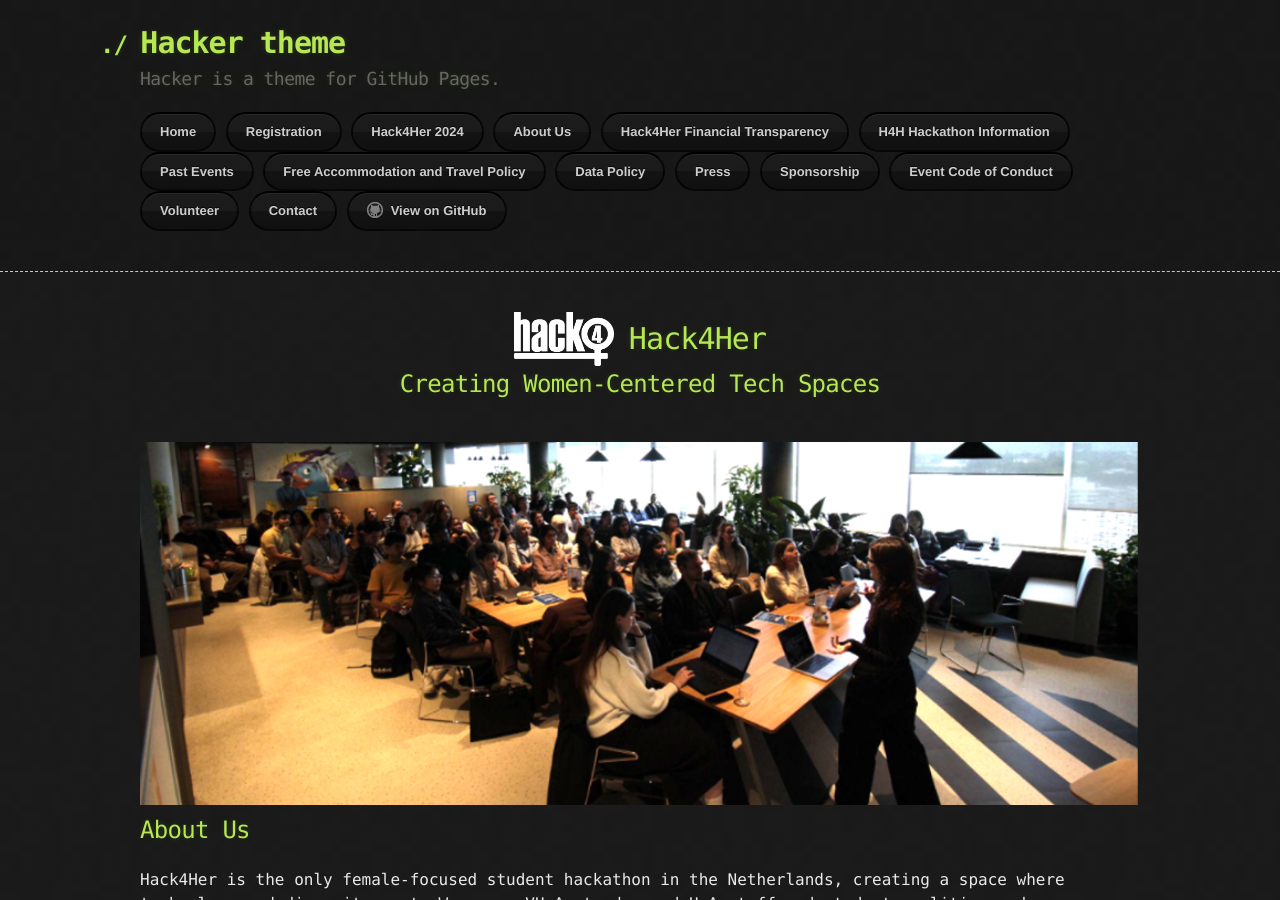
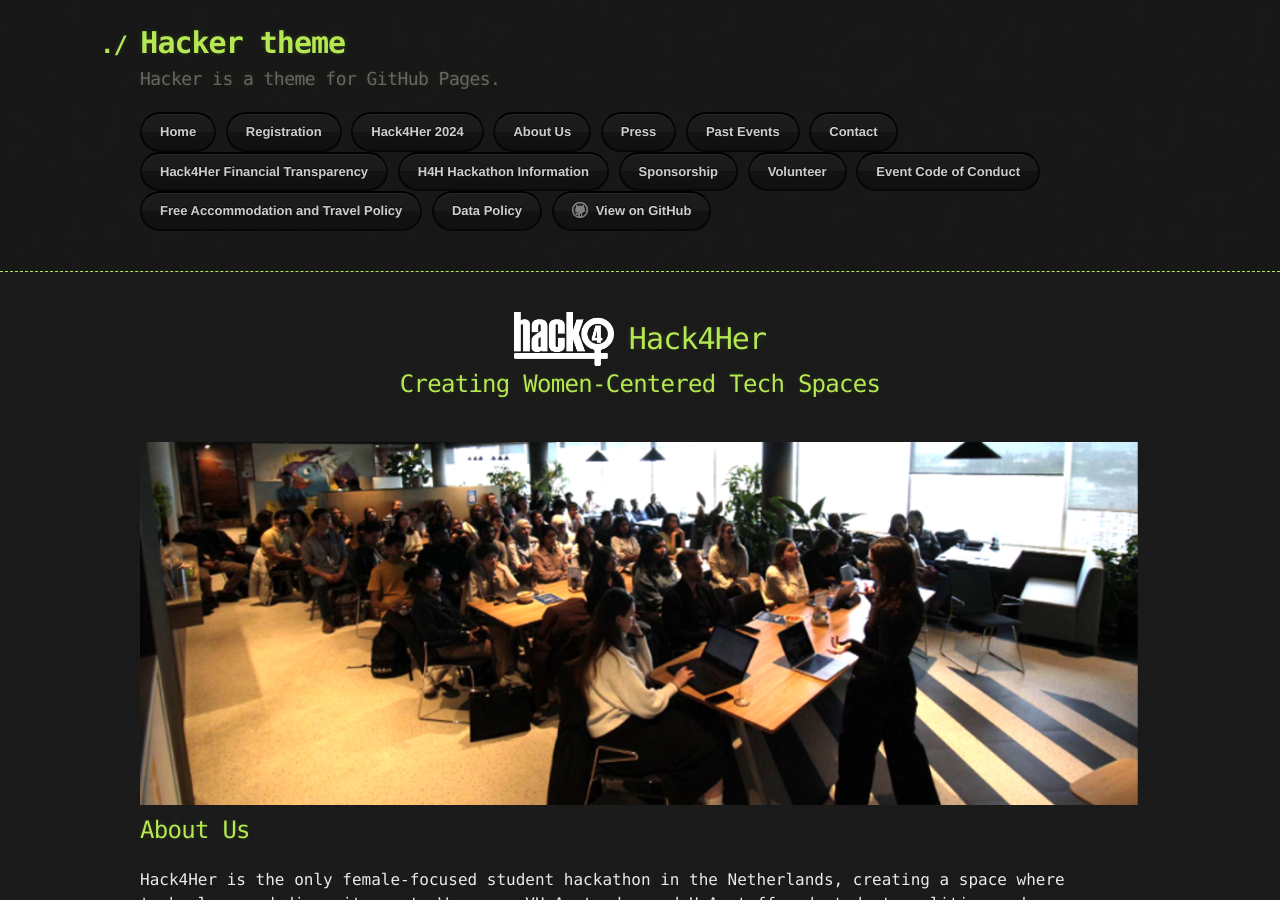
Before and after one commit to hack4her/hack4her.github.io, a Jekyll site: the page built from index.md, in a window 1280 px wide and 900 px high. Built offline with Jekyll 4.4.1, drawn with Linux system fonts in a browser that asks for light colours.

Commit message:
Update default.html

```diff
--- a/_layouts/default.html
+++ b/_layouts/default.html
@@ -25,16 +25,16 @@
             <a href="https://forms.gle/8bSbfXUKwUAo9GhC9" class="btn">Registration</a>
             <a href="../2024_event.html" class="btn">Hack4Her 2024</a>
             <a href="../about.html" class="btn">About Us</a>
+            <a href="../press.html"  class="btn">Press</a>
+            <a href="../events_archive.html" class="btn">Past Events</a>
+            <a href="../contact.html"  class="btn">Contact</a>
             <a href="../transparency.html" class="btn">Hack4Her Financial Transparency</a>
             <a href="../hackathon.html" class="btn">H4H Hackathon Information</a>
-            <a href="../events_archive.html" class="btn">Past Events</a>
+            <a href="../sponsorship.html"  class="btn">Sponsorship</a>
+            <a href="../volunteer.html"  class="btn">Volunteer</a>
+            <a href="../code_conduct.html"  class="btn">Event Code of Conduct</a>
             <a href="../acc_trav_policy.html" class="btn">Free Accommodation and Travel Policy</a>
             <a href="../data.html" class="btn">Data Policy</a>
-            <a href="../press.html"  class="btn">Press</a>
-            <a href="../sponsorship.html"  class="btn">Sponsorship</a>
-            <a href="../code_conduct.html"  class="btn">Event Code of Conduct</a>
-            <a href="../volunteer.html"  class="btn">Volunteer</a>
-            <a href="../contact.html"  class="btn">Contact</a>
           {% endif %}
           <a href="{{ site.github.repository_url }}" class="btn btn-github"><span class="icon"></span>View on GitHub</a>
         </section>
```
